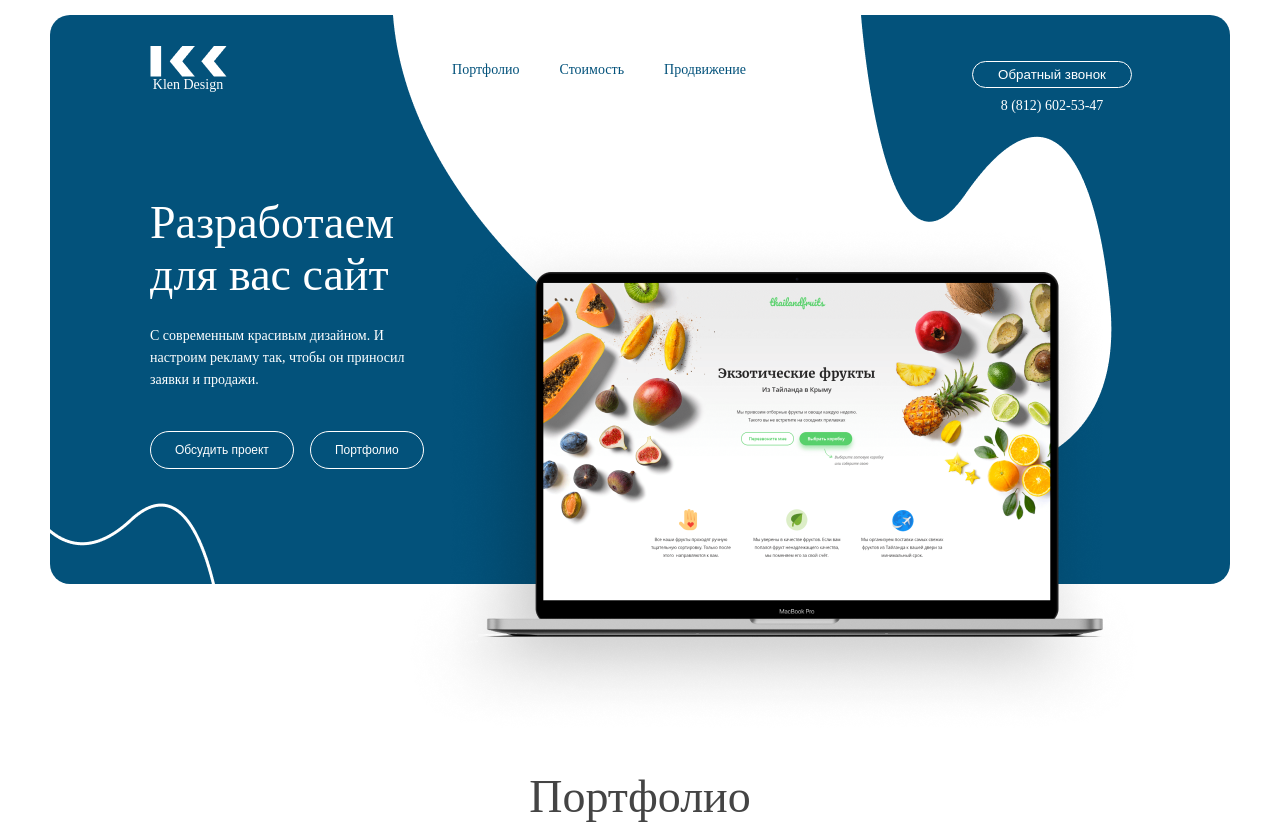
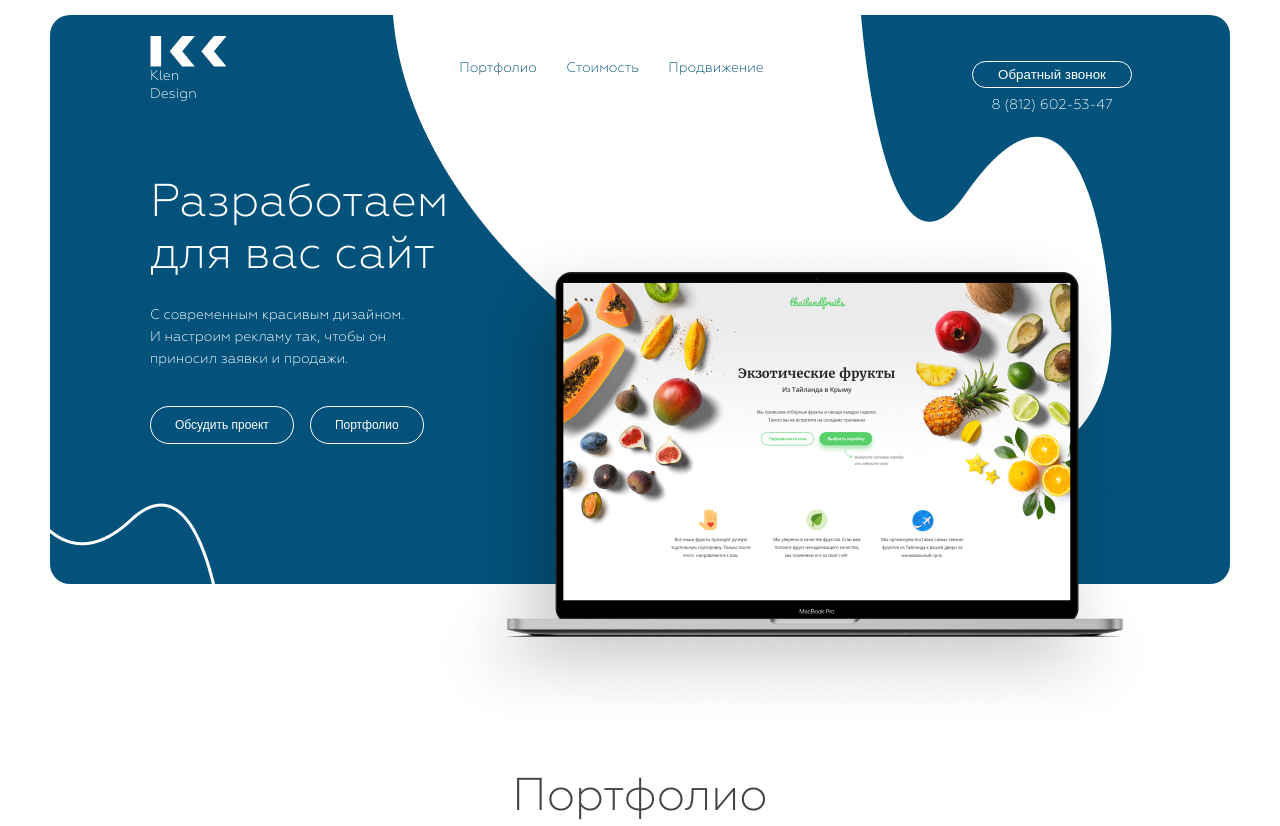
Before and after one commit to voronkov1988/testKlenDesign, a plain HTML site: page index.html in a window 1280 px wide. Shown: the top 826 px of the page. Drawn offline with Linux system fonts and the light colour scheme.

Commit message:
font ready

```diff
--- a/style.css
+++ b/style.css
@@ -1,3 +1,8 @@
+@font-face {
+   font-family: 'Geometria';
+   src: url('./fonts/geometria_light.otf');
+}
+
  * {
    margin: 0;
    padding: 0;
@@ -10,7 +15,7 @@
  h1 {
    font-size: 46px;
    font-weight: 500;
-   margin-top: 83px;
+   margin-top: 63px;
    line-height: 52px;
  }
  h2 {
@@ -32,6 +37,7 @@
    font-weight: 500;
    font-size: 14px;
    margin-top: 15px;
+   font-family: 'Geometria';
  }
  button {
    cursor: pointer;
@@ -62,7 +68,8 @@
  .menu {
    width: 334px;
    line-height:158%;
-   margin-top: 44px;
+   margin-top: 42px;
+   margin-left: 25px;
  }
  .menu ul {
    display: flex;
@@ -100,7 +107,7 @@
  .macBook {
    position: absolute;
    margin-top: 100px;
-   margin-left: 320px;
+   margin-left: 340px;
  }
  .headerInfo {
    margin-left: 100px;
@@ -121,7 +128,7 @@
    background-color: inherit;
    color: #fff;
    padding: 11px 24px;
-   margin-top: 40px;
+   margin-top: 35px;
    font-size: 12px;
    border: 1px solid #fff;
    cursor: pointer;
```
Also changed, not shown: fonts/COPYRIGHT.txt (added), fonts/geometria_bold.otf (added), fonts/geometria_bolditalic.otf (added), fonts/geometria_extrabold.otf (added), fonts/geometria_light.otf (added), fonts/geometria_lightitalic.otf (added), fonts/geometria_medium.otf (added), fonts/geometria_mediumitalic.otf (added).
